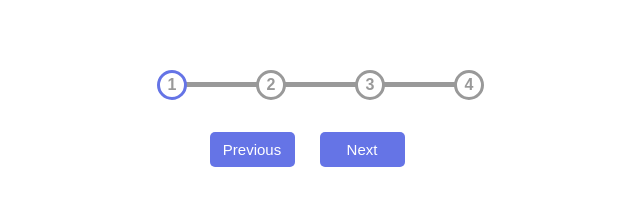
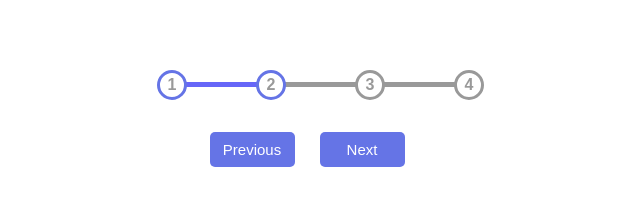
Before and after one commit to abdirahmanguusha/Progress-bar, a plain HTML site: page index.html in a window 1280 px wide. Both pictures are taken after a click on the button "Next". Shown: the part 276-482 px from the top of the page, 333-973 px from the left. Drawn offline with Linux system fonts and the light colour scheme.

Commit message:
final code for the step progresser fully completed now

```diff
--- a/app.js
+++ b/app.js
@@ -2,6 +2,7 @@ const cont = document.querySelector(".cont");
 const circle = document.querySelectorAll(".circle");
 const nextBtn = document.getElementById("next");
 const prevBtn = document.getElementById("prev");
+const progress = document.querySelector(".progress");
 
 nextBtn.addEventListener("click", () => stepHandler("next"));
 prevBtn.addEventListener("click", () => stepHandler("prev"));
@@ -23,5 +24,14 @@ function stepHandler(step) {
     nextBtn.removeAttribute("disabled");
   }
 
-  console.log(currentIndex);
+  circle.forEach((c)=>{
+    c.classList.remove("active");
+  })
+
+ progress.style.width = (currentIndex-1)*(100/(circle.length-1))+"%";
+
+  for( let i=1; i<= currentIndex; i++){
+    circle[i-1].classList.add("active");
+  }
+
 }
--- a/sytle.css
+++ b/sytle.css
@@ -35,6 +35,7 @@ body {
   height: 100%;
   background-color: rgb(102, 102, 248);
   border-radius: 6px;
+  transition-duration: 0.3s;
 }
 
 /* Circles styles */
@@ -45,6 +46,7 @@ body {
   position: absolute;
   top: -12px;
   opacity: 1;
+
 }
 
 /* Circle styles */
@@ -60,6 +62,8 @@ body {
   padding: 10px;
   border: 3px solid #999;
   font-weight: 600;
+  transition-duration: 0.3s;
+
 }
 .circle.active {
   border-color: #6574e6;
```
